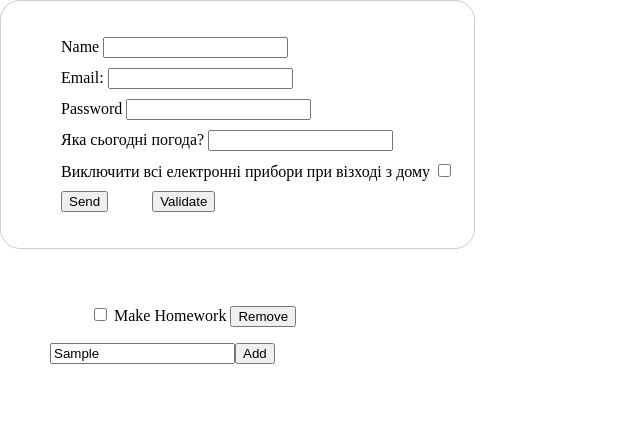
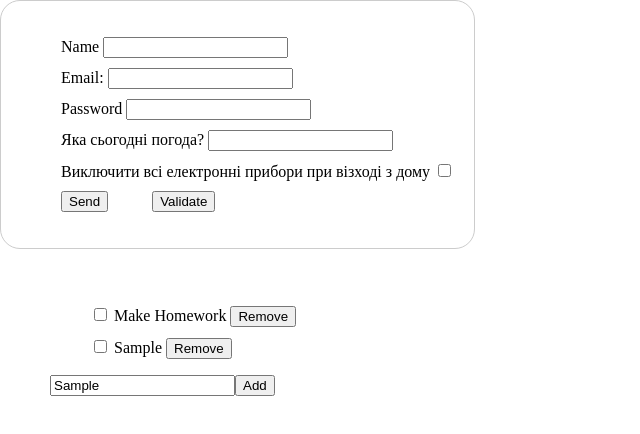
Before and after one commit to LikaShl/js-task-29.03, a plain HTML site: page index.html in a window 1280 px wide. Both pictures are taken after typing "Sample" into the empty fields and a click on the button "Add". Shown: the whole page, without its empty margins (0-640 px from the left). Drawn offline with Linux system fonts and the light colour scheme.

Commit message:
add adding task

```diff
--- a/index.html
+++ b/index.html
@@ -82,7 +82,7 @@
         <li class="listItem">
           <input type="checkbox" class="DoneCheckbox" />
           <span class="todoText"> Make Homework</span>
-          <button>Remove</button>
+          <button class="removeBtn">Remove</button>
         </li>
       </ul>
         <input type="text" id="newTaskAdd"/><button type="submit" id="addNewTaskBtn">Add</button>
--- a/script.js
+++ b/script.js
@@ -83,26 +83,33 @@ changeValidityText();
 // - Додати новий елемент
 //  - Видалити елемент
 //  - Задати що пункт виконано
+// Методи:
+// document.createElement,
+// el.appendChild
 
-let addNewTaskBtn = document.getElementById(addNewTaskBtn);
+let addNewTaskBtn = document.getElementById("addNewTaskBtn");
 addNewTaskBtn.addEventListener("click", function addNewTask() {
   let todoList = document.getElementById("todoList");
   let newTask = document.createElement("li");
-  document.todoList.appendChild(newTask);
+  todoList.appendChild(newTask);
   let checkbox = document.createElement("input");
   checkbox.type = "checkbox";
   checkbox.class = "DoneCheckbox";
-  document.newTask.appendChild(checkbox);
+  newTask.appendChild(checkbox);
   let todoText = document.createElement("span");
   todoText.class = "todoText";
-  document.newTask.appendChild(todoText);
-  let newTaskAdd = document.getElementById(newTaskAdd);
-  todoText.innerText = newTaskAdd.value;
+  newTask.appendChild(todoText);
+  let newTaskAdd = document.getElementById("newTaskAdd");
+
+  todoText.innerText = ` ${newTaskAdd.value} `;
+  let removeButton = document.createElement("button");
+  removeButton.class = "removeBtn";
+  removeButton.innerText = "Remove";
+  newTask.appendChild(removeButton);
 });
 
-// Методи:
-// document.createElement,
-// el.appendChild
+let removeTaskBtn = document.getElementsByClassName("removeBtn");
+removeTaskBtn.addEventListener("click", function removeTask() {});
 
 // if (username.value == "") {
 //   username.setCustomValidity("Як тебе звати?");
```
